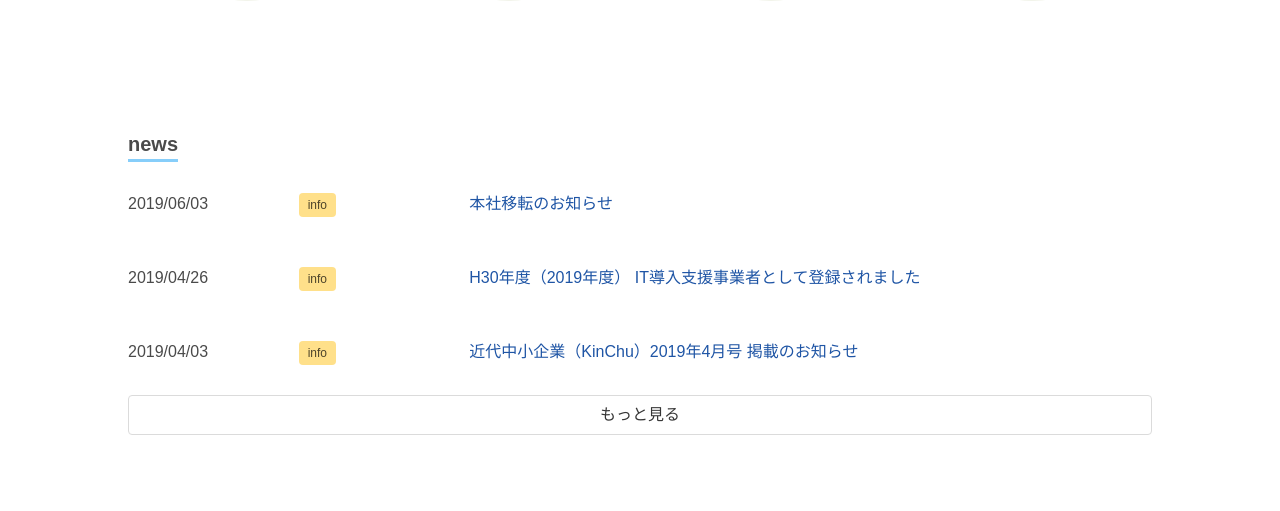
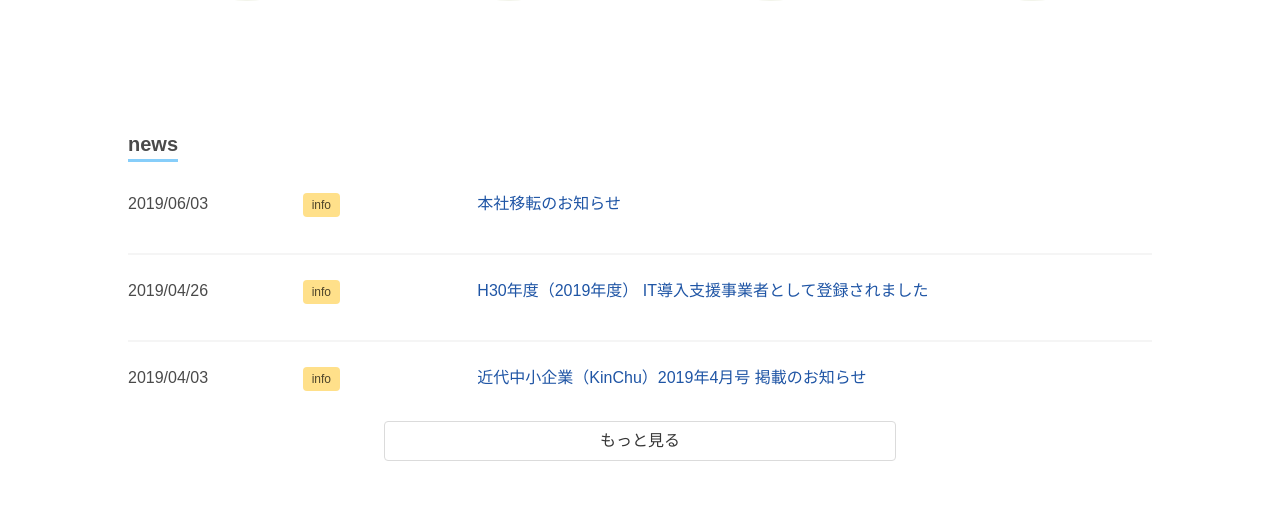
Before and after one commit to egg-system/corporate-site, a Nuxt app: page / in a window 1280 px wide. Shown: the part 2320-2831 px from the top of the page. Built offline with nearby package versions, Linux system fonts and the light colour scheme.

Commit message:
ニュースリストをコンポーネント化

```diff
--- /dev/null
+++ b/components/pages/common/TheNewsList.vue
@@ -0,0 +1,43 @@
+<template>
+  <div class="news-list">
+    <div v-for="(item, i) in news" :key="i">
+      <div class="columns">
+        <div class="column is-4">
+          <div class="columns is-mobile">
+            <div class="column is-4-mobile">{{ item.date }}</div>
+            <div class="column is-4-mobile">
+              <span class="tag is-warning">
+                {{ item.label }}
+              </span>
+            </div>
+          </div>
+        </div>
+        <div class="column is-8">
+          <nuxt-link :to="item.url">
+            {{ item.title }}
+          </nuxt-link>
+        </div>
+      </div>
+      <hr v-if="(i + 1 !== Object.keys(news).length)" >
+    </div>
+  </div>
+</template>
+
+<script>
+import TheSubHeader from '~/components/pages/top/TheSubHeader.vue'
+
+export default {
+  components: {
+    TheSubHeader
+  },
+  props: {
+    news: {
+      type: Array,
+      default: null
+    }
+  }
+}
+</script>
+
+<style lang="scss" scoped>
+</style>
--- a/components/pages/top/TheNewsList.vue
+++ b/components/pages/top/TheNewsList.vue
@@ -1,35 +1,26 @@
 <template>
   <div class="news">
     <the-sub-header text="news" />
-    <div class="news-list">
-      <div v-for="(item, i) in items" :key="i" class="columns is-gapless">
-        <div class="column is-2">{{ item.date }}</div>
-        <div class="column is-2">
-          <span class="tag is-warning">
-            {{ item.label }}
-          </span>
-        </div>
-        <div class="column is-8">
-          <nuxt-link :to="item.url">
-            {{ item.title }}
-          </nuxt-link>
-        </div>
-        <hr v-if="(i + 1 !== Object.keys(items).length)" >
-      </div>
+    <the-news-list :news="news"/>
+    <div class="more-btn">
+      <button class="button is-fullwidth more" @click="go('/news')">もっと見る</button>
     </div>
-    <button class="button is-fullwidth more">もっと見る</button>
   </div>
 </template>
 
 <script>
 import TheSubHeader from '~/components/pages/top/TheSubHeader.vue'
+import TheNewsList from '~/components/pages/common/TheNewsList.vue'
+import method from '~/mixins/method'
 
 export default {
   components: {
-    TheSubHeader
+    TheSubHeader,
+    TheNewsList
   },
+  mixins: [method],
   data: () => ({
-    items: [
+    news: [
       {
         title: '本社移転のお知らせ',
         date: '2019/06/03',
@@ -57,8 +48,15 @@ export default {
 .news {
   width: 80%;
   margin: 0 auto;
-  margin-top: 10%;
-  margin-bottom: 10%;
+  margin-top: 5%;
+  margin-bottom: 5%;
+}
+// PC版
+@media screen and (min-width: 769px) {
+  .news {
+    // width: 60%;
+    // margin: 0 auto;
+  }
 }
 .news p {
   margin-bottom: 30px;
@@ -66,4 +64,8 @@ export default {
 .more {
   margin-top: 30px;
 }
+.more-btn {
+  width: 50%;
+  margin: auto;
+}
 </style>
--- a/pages/index.vue
+++ b/pages/index.vue
@@ -18,6 +18,7 @@ import TheVision from '~/components/pages/top/TheVision.vue'
 import TheValue from '~/components/pages/top/TheValue.vue'
 import TheService from '~/components/pages/top/TheService.vue'
 import TheNewsList from '~/components/pages/top/TheNewsList.vue'
+import TheSubHeader from '~/components/pages/top/TheSubHeader.vue'
 import TheColumnList from '~/components/pages/top/TheColumnList.vue'
 import TheRecruit from '~/components/pages/top/TheRecruit.vue'
 
@@ -29,6 +30,7 @@ export default {
     TheValue,
     TheService,
     TheNewsList,
+    TheSubHeader,
     TheColumnList,
     TheRecruit
   }
```
